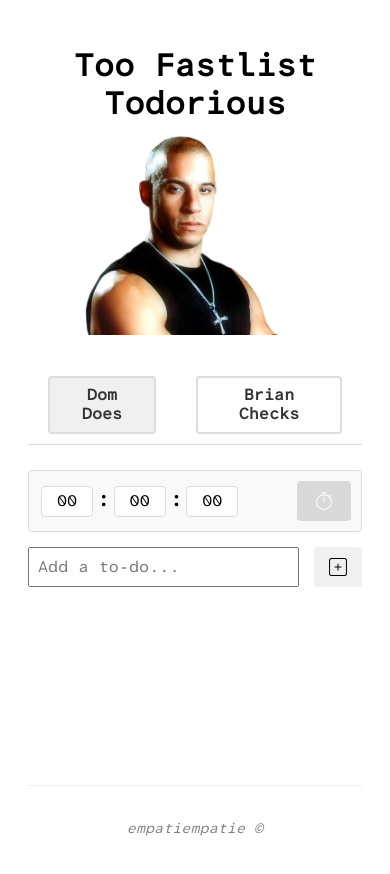
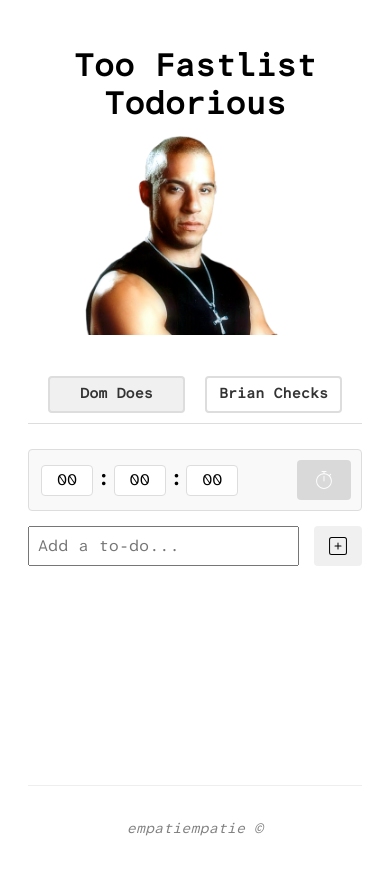
Before and after one commit to zequintino/too-fast-to-dorious, a React (Vite) app: page / in a window 390 px wide. Shown: the top 874 px of the page. Built offline with nearby package versions, Linux system fonts and the light colour scheme.

Commit message:
dynamic resize improved for nav btns

```diff
--- a/src/App.css
+++ b/src/App.css
@@ -48,6 +48,11 @@ nav ul {
 nav li {
   margin: 0 20px;
   padding-bottom: 10px;
+  /* Ensure list items have even width */
+  flex: 1;
+  max-width: 150px;
+  display: flex;
+  justify-content: center;
 }
 
 nav a {
@@ -58,7 +63,12 @@ nav a {
   border: 2px solid #ddd;
   border-radius: 4px;
   transition: all 0.2s ease;
-  display: inline-block;
+  /* Make links fill available space with consistent sizing */
+  display: block;
+  width: 100%;
+  text-align: center;
+  white-space: nowrap;
+  min-width: 130px;
 }
 
 nav a:hover {
@@ -149,6 +159,24 @@ svg {
   }
 }
 
+/* Media query for smaller screens */
+@media (max-width: 480px) {
+  nav ul {
+    padding: 0 10px;
+  }
+
+  nav li {
+    margin: 0 10px;
+    max-width: none;
+  }
+
+  nav a {
+    padding: 8px 5px;
+    min-width: 0;
+    font-size: 0.9rem;
+  }
+}
+
 /* Footer styles */
 .app-footer {
   margin-top: auto;
--- a/src/App.tsx
+++ b/src/App.tsx
@@ -58,7 +58,6 @@ function Navigation() {
                 ${timerIsActive ? "disabled-link" : ""}
                 ${location.pathname === "/" ? "active" : ""}
               `}
-              style={{ textAlign: "center" }}
             >
               Dom Does
             </Link>
@@ -71,7 +70,6 @@ function Navigation() {
                 ${timerIsActive ? "disabled-link" : ""}
                 ${location.pathname === "/brian-checks" ? "active" : ""}
               `}
-              style={{ textAlign: "center" }}
             >
               Brian Checks
             </Link>
```
